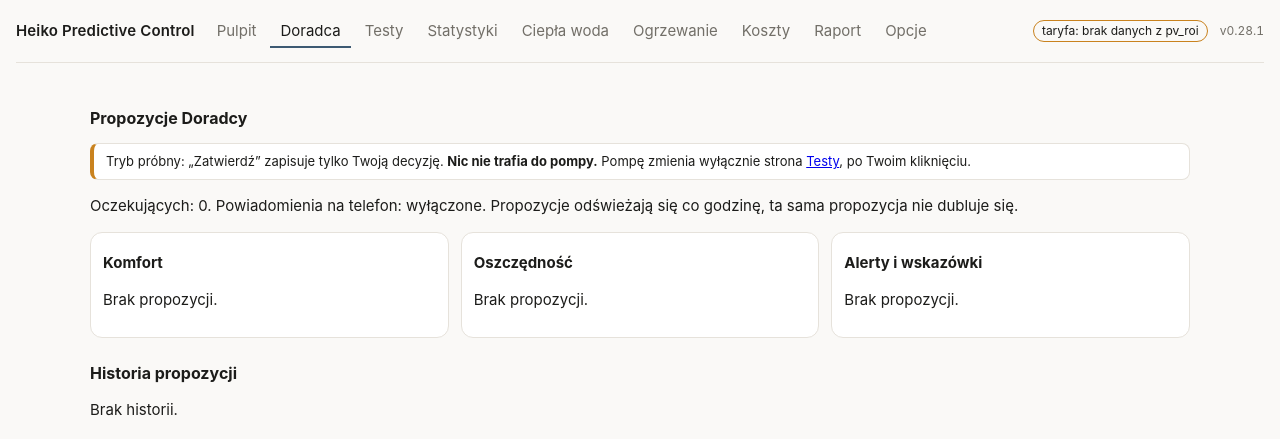
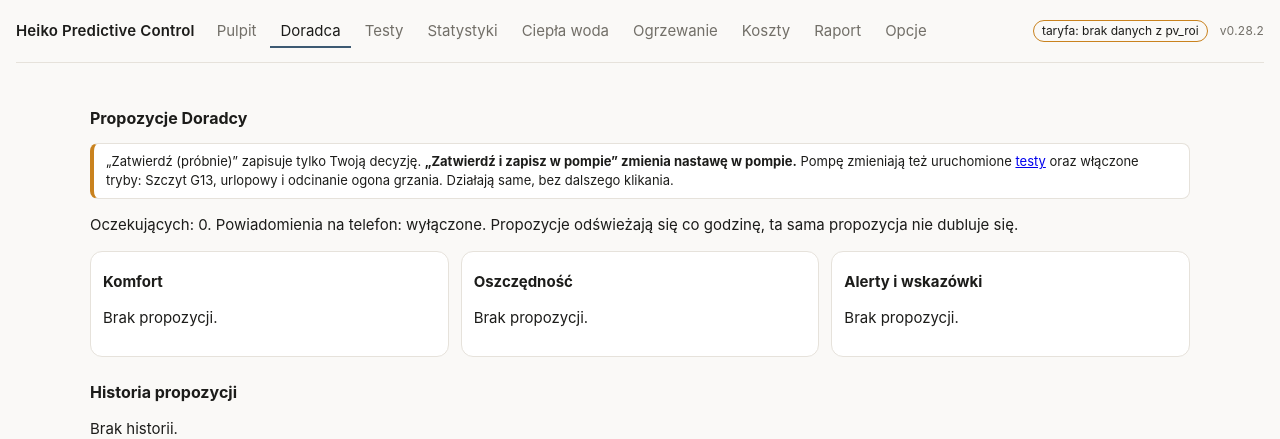
Before and after one commit to miczu71/heiko-predictive-control, a Flask app: page /advisor in a window 1280 px wide. Shown: the top 439 px of the page. Run offline with Flask 3, Linux system fonts and the light colour scheme; data comes from the database, SQL or seed files in the repository; data that the repository does not hold is empty; some libraries are stand-ins or nearby versions.

Commit message:
0.28.2: baner Doradcy mówi prawdę o zapisach do pompy
Zatwierdzenie slotu 52 zapisuje nastawę, a testy i tryby (G13, urlop, ogon grzania) piszą same.

Co-Authored-By: Claude Sonnet 5.5 <noreply@anthropic.com>
Claude-Session: https://claude.ai/code/session_015RffJzYkif9cyRZ33rwLq3

```diff
--- a/heiko_predictive_control/config.yaml
+++ b/heiko_predictive_control/config.yaml
@@ -1,5 +1,5 @@
 name: Heiko Predictive Control
-version: "0.28.1"
+version: "0.28.2"
 slug: heiko_predictive_control
 description: >-
   Predykcyjne sterowanie pompą ciepła Heiko (podłogówka) i klimatyzacją
--- a/heiko_predictive_control/heiko_predictive_control/__init__.py
+++ b/heiko_predictive_control/heiko_predictive_control/__init__.py
@@ -1,4 +1,4 @@
 """Heiko Predictive Control — predykcyjne sterowanie pompą Heiko i klimatyzacją
 poddasza pod taryfę G12w."""
 
-__version__ = "0.28.1"
+__version__ = "0.28.2"
--- a/heiko_predictive_control/heiko_predictive_control/static/advisor.js
+++ b/heiko_predictive_control/heiko_predictive_control/static/advisor.js
@@ -1,4 +1,4 @@
-// Doradca — propozycje i decyzje w trybie próbnym (bez zapisu do pompy). Wszystkie fetch-e względne (ingress).
+// Doradca — propozycje i decyzje; próbne poza parametrami z `writes` (te „Zatwierdź” zapisuje do pompy). Wszystkie fetch-e względne (ingress).
 const esc = HPC.esc;
 const num = (v, d = 2) => (v === null || v === undefined) ? "—" : Number(v).toLocaleString("pl-PL", { maximumFractionDigits: d });
 const signed = (v, d = 2) => (v === null || v === undefined) ? "—" : `${v > 0 ? "+" : ""}${num(v, d)}`;
--- a/heiko_predictive_control/heiko_predictive_control/templates/advisor.html
+++ b/heiko_predictive_control/heiko_predictive_control/templates/advisor.html
@@ -3,8 +3,9 @@
 {% block content %}
 <section class="stats advisor">
   <h2>Propozycje Doradcy</h2>
-  <p class="trial-badge">Tryb próbny: „Zatwierdź” zapisuje tylko Twoją decyzję. <strong>Nic nie trafia do pompy.</strong>
-    Pompę zmienia wyłącznie strona <a href="{{ base }}/tests">Testy</a>, po Twoim kliknięciu.</p>
+  <p class="trial-badge">„Zatwierdź (próbnie)” zapisuje tylko Twoją decyzję. <strong>„Zatwierdź i zapisz w pompie” zmienia nastawę w pompie.</strong>
+    Pompę zmieniają też uruchomione <a href="{{ base }}/tests">testy</a> oraz włączone tryby: Szczyt G13, urlopowy i odcinanie ogona grzania.
+    Działają same, bez dalszego klikania.</p>
   <p class="sub" id="advisor-meta">ładowanie…</p>
   <div id="advisor-pending" class="lens-grid"></div>
   <h2>Historia propozycji</h2>
```
Also changed, not shown: heiko_predictive_control/tests/test_web.py (+1 -1 lines), CHANGELOG.md.
